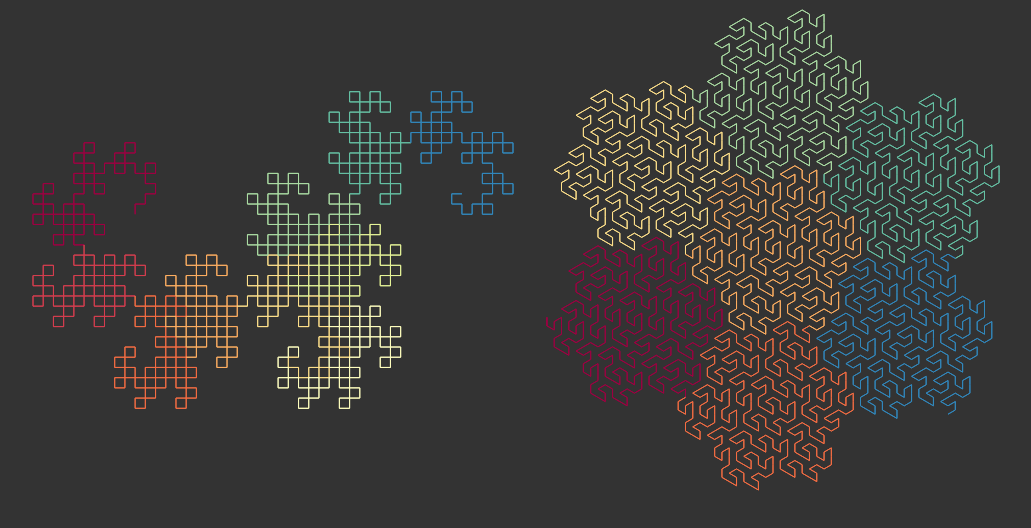
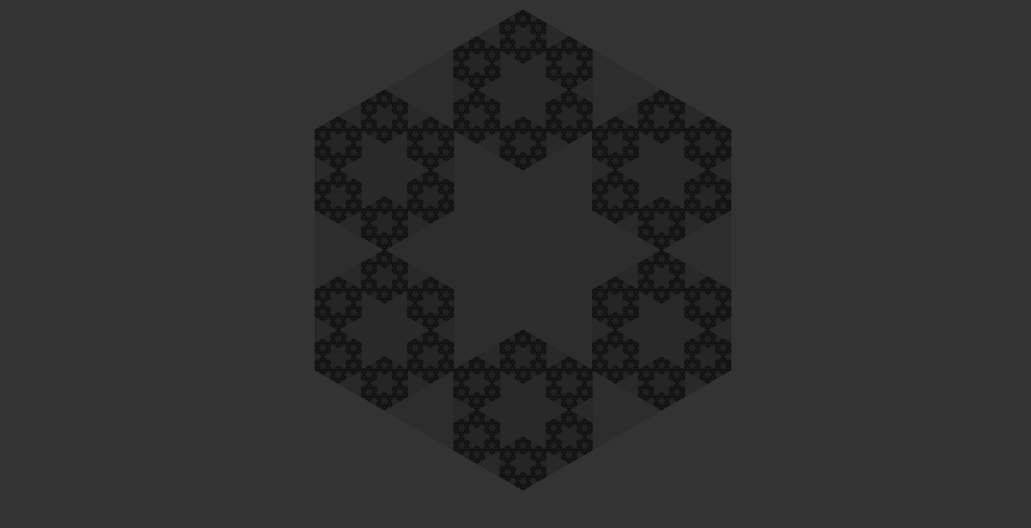
Before and after one commit to fheyen/jsDrawings, a plain HTML site: page index.html in a window 1280 px wide. Shown: the whole page, without its empty margins (117-1148 px from the left). Drawn offline with Linux system fonts and the light colour scheme.

Commit message:
added hexaflake

```diff
--- /dev/null
+++ b/drawings/hexaflake.js
@@ -0,0 +1,77 @@
+/**
+ * Class for a Hexa Flake drawing in JavaScript.
+ *
+ * https://en.wikipedia.org/wiki/Hexaflake
+ */
+class HexaFlake extends Drawing {
+    /**
+     * @param {Element} parent DOM elemnt to append this drawing to
+     * @param {number} width (default: 100) width of the canvas
+     * @param {number} height (default: 100) height of the canvas
+     * @param {number} margin (default: 10) margin around image content
+     */
+    constructor(parent = document.getElementsByTagName("body")[0], width = 500, height = 500, margin = 10) {
+        super(parent, width, height, margin);
+        this.title = "Hexa Flake";
+    }
+
+    /**
+     * Draws the image.
+     */
+    draw() {
+        // maximum recursion level
+        const maxLevel = 7;
+
+        // initial values
+        const radius = Math.min(this.width, this.height) / 2 - this.margin;
+        const center = {
+            x: this.width / 2,
+            y: this.height / 2
+        };
+
+        // recursively draw hexagons
+        this.recurse(maxLevel, maxLevel, radius, center);
+
+        return this;
+    }
+
+    /**
+     * Recursively draws hexagon.
+     * @param {number} level current recursion level
+     * @param {number} maxLevel maximum recursion level
+     * @param {number} points points of the parent hexagon
+     */
+    recurse(level, maxLevel, radius, center) {
+        // calculate hexagon points
+        const points = [];
+        let angleDeg = 30;
+        for (let i = 0; i < 6; i++) {
+            points.push({
+                x: center.x + radius * Math.cos(angleDeg / 180 * Math.PI),
+                y: center.y + radius * Math.sin(angleDeg / 180 * Math.PI)
+            });
+            angleDeg += 60;
+        }
+        // draw hexagon
+        lib.drawPolygon(this.ctx, points, "rgba(0, 0, 0, 0.1)", "rgba(0, 0, 0, 0.1)");
+
+        // get center and radius of child hexagons
+        let childRadius = radius / 3;
+        let centers = [];
+        angleDeg = 30;
+        for (let i = 0; i < 6; i++) {
+            centers.push({
+                x: center.x + 2 * childRadius * Math.cos(angleDeg / 180 * Math.PI),
+                y: center.y + 2 * childRadius * Math.sin(angleDeg / 180 * Math.PI)
+            });
+            angleDeg += 60;
+        }
+
+        // recurse
+        if (level > 1) {
+            for (let i = 0; i < 6; i++) {
+                this.recurse(level - 1, maxLevel, childRadius, centers[i]);
+            }
+        }
+    }
+}
--- a/drawings/mandelbrot.js
+++ b/drawings/mandelbrot.js
@@ -1,18 +1,18 @@
 /**
- * Class for an mandelbrot set drawing in JavaScript.
+ * Class for an Mandelbrot Set drawing in JavaScript.
  *
  * https://en.wikipedia.org/wiki/Mandelbrot_set#Continuous_.28smooth.29_coloring
  */
 class Mandelbrot extends Drawing {
     /**
-     * @param parent DOM elemnt to append this drawing to
-     * @param width (default: 100) width of the canvas
-     * @param height (default: 100) height of the canvas
-     * @param margin (default: 10) margin around image content
+     * @param {Element} parent DOM elemnt to append this drawing to
+     * @param {number} width (default: 100) width of the canvas
+     * @param {number} height (default: 100) height of the canvas
+     * @param {number} margin (default: 10) margin around image content
      */
     constructor(parent = document.getElementsByTagName("body")[0], width = 500, height = 500, margin = 10) {
         super(parent, width, height, margin);
-        this.title = "Mandelbrot";
+        this.title = "Mandelbrot Set";
     }
 
     /**
--- a/drawings/sierpinski.js
+++ b/drawings/sierpinski.js
@@ -1,14 +1,14 @@
 /**
- * Class for a Dragon Curve drawing in JavaScript.
+ * Class for a Sierpinski Triangle drawing in JavaScript.
  *
  * https://en.wikipedia.org/wiki/Sierpinski_triangle
  */
 class Sierpinski extends Drawing {
     /**
-     * @param parent DOM elemnt to append this drawing to
-     * @param width (default: 100) width of the canvas
-     * @param height (default: 100) height of the canvas
-     * @param margin (default: 10) margin around image content
+     * @param {Element} parent DOM elemnt to append this drawing to
+     * @param {number} width (default: 100) width of the canvas
+     * @param {number} height (default: 100) height of the canvas
+     * @param {number} margin (default: 10) margin around image content
      */
     constructor(parent = document.getElementsByTagName("body")[0], width = 500, height = 500, margin = 10) {
         super(parent, width, height, margin);
@@ -46,13 +46,13 @@ class Sierpinski extends Drawing {
 
     /**
      * Recursively draws triangles.
-     * @param {*} level current recursion level
-     * @param {*} maxLevel maximum recursion level
-     * @param {*} points points of the parent triangle
+     * @param {number} level current recursion level
+     * @param {number} maxLevel maximum recursion level
+     * @param {number} points points of the parent triangle
      */
     recurse(level, maxLevel, points) {
         // draw triangle
-        lib.drawTriangle(this.ctx, points, "rgba(0, 0, 0, 0.1)", "rgba(0, 0, 0, 0.1)");
+        lib.drawPolygon(this.ctx, points, "rgba(0, 0, 0, 0.1)", "rgba(0, 0, 0, 0.1)");
 
         // get points of child triangles
         let pointsA = [
--- a/index.html
+++ b/index.html
@@ -15,6 +15,7 @@
   <script src="./drawings/dragoncurve.js"></script>
   <script src="./drawings/gospercurve.js"></script>
   <script src="./drawings/sierpinski.js"></script>
+  <script src="./drawings/hexaflake.js"></script>
 
   <style>
     body {
@@ -37,11 +38,13 @@
 
       // const mandebrot = new Mandelbrot().init();
 
-      const dragoncurve = new DragonCurve().init();
+      // const dragoncurve = new DragonCurve().init();
 
-      const gospercurve = new GosperCurve().init();
+      // const gospercurve = new GosperCurve().init();
 
       // const sierpinski = new Sierpinski().init();
+
+      const hexaflake = new HexaFlake().init();
     }
   </script>
 </head>
--- a/lib.js
+++ b/lib.js
@@ -149,18 +149,19 @@ const lib = {
     },
 
     /**
-     * Draws a filled triangle.
+     * Draws a filled polygon.
      * @param {CanvasContext} ctx canvas context
-     * @param {any[]} points array with 3 points as {x, y}
+     * @param {any[]} points array with points as {x, y}
      * @param {string} stroke stroke style
      * @param {string} fill fill style
      */
-    drawTriangle(ctx, points, stroke = "#000", fill = "rgba(0, 0, 0, 0)") {
+    drawPolygon(ctx, points, stroke = "#000", fill = "rgba(0, 0, 0, 0)") {
         ctx.save();
         ctx.beginPath();
         ctx.moveTo(points[0].x, points[0].y);
-        ctx.lineTo(points[1].x, points[1].y);
-        ctx.lineTo(points[2].x, points[2].y);
+        for (let i = 1; i < points.length; i++) {
+            ctx.lineTo(points[i].x, points[i].y);
+        }
         ctx.closePath();
         ctx.strokeStyle = stroke;
         ctx.fillStyle = fill;
```
Also changed, not shown: drawings/_drawing.js (+4 -4 lines), drawings/dragoncurve.js (+4 -4 lines), drawings/gospercurve.js (+4 -4 lines), drawings/ornament.js (+4 -4 lines), drawings/yinyang.js (+4 -4 lines), img/outtakes/gospercurve.js (+4 -4 lines), img/hexaflake.png (added), img/xs/hexaflake.png (added).
